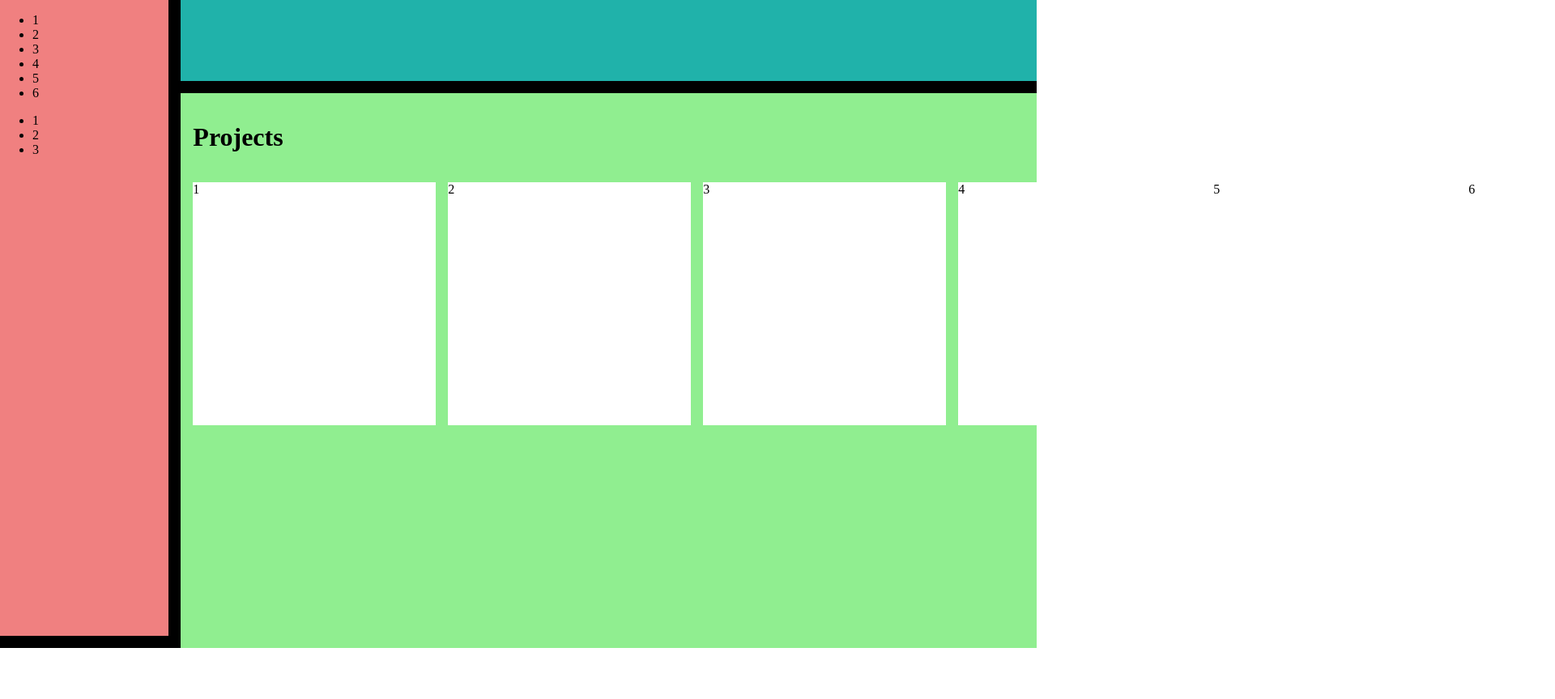
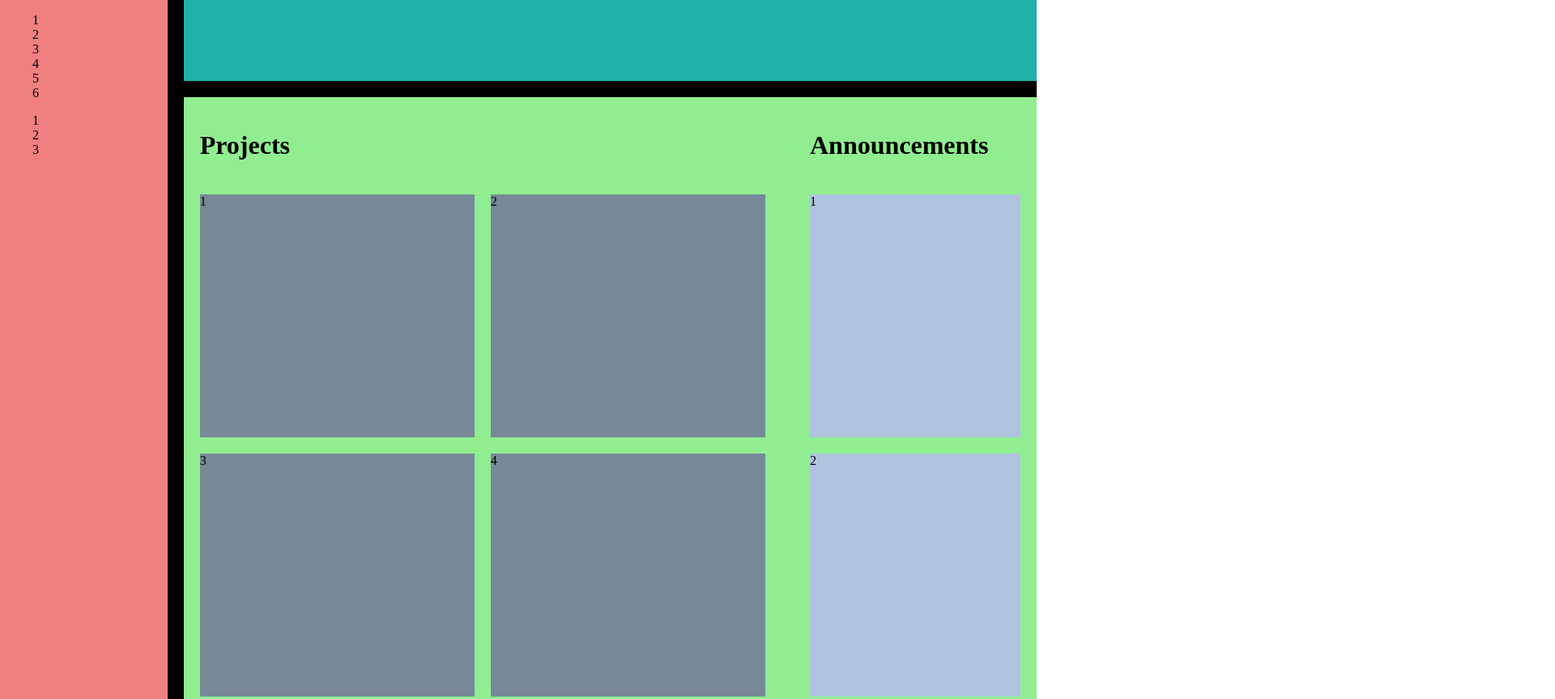
Before and after one commit to kkyouma/admin-dashboard, a plain HTML site: page index.html in a window 1280 px wide. Shown: the top 863 px of the page at 81% size, 1920 px wide, since content can reach past the window. Before the commit the page ends 800 px from the top, so only its background shows below. Drawn offline with Linux system fonts and the light colour scheme.

Commit message:
Update grid gap and card styles

```diff
--- a/index.html
+++ b/index.html
@@ -70,8 +70,27 @@
           <div></div>
           <div></div>
         </div>
+        <div class="card">6
+          <div></div>
+          <div></div>
+          <div></div>
+        </div>
       </div>
-      <div class="announcements">2</div>
+      <div class="announcements">
+        <div class="title-announcements">
+          <h1>Announcements</h1>
+        </div>
+        <div class="card">1
+          <div></div>
+          <div></div>
+          <div></div>
+        </div>
+        <div class="card">2
+          <div></div>
+          <div></div>
+          <div></div>
+        </div>
+      </div>
     </main>
   </div>
 </body>
--- a/styles.css
+++ b/styles.css
@@ -17,7 +17,7 @@ html, body {
   grid-template-areas:
   "nav header header"
   "nav main main";
-  gap: 15px;
+  gap: 20px;
 }
 
 header {
@@ -30,19 +30,12 @@ header.container-header {
   grid-template-columns: 2fr 1fr;
   grid-template-rows: 1fr;
 }
-/* DEV */
-/* header > div {
-  border: 1px solid brown;
-} */
 
 nav {
   background-color: lightcoral;
   grid-area: nav;
+  grid-auto-rows: max-content;
 }
-/* DEV */
-/* nav > div {
-  border: 1px solid brown;
-} */
 
 main {
   background-color: lightgreen;
@@ -60,15 +53,45 @@ main.main-container {
 
 .projects {
   display: grid;
-  grid-template-columns: repeat(auto-fit, minmax(300px, 1fr));
+  grid-template-columns: repeat(auto-fill, minmax(300px, 1fr));
   grid-auto-rows: max-content;
-  gap: 15px;
-  padding: 15px;
+  grid-auto-flow: row;
+  gap: 20px;
+  padding: 20px;
+  height: 100%;
+}
+
+.announcements {
+  display: grid;
+  grid-template-columns: 1fr;
+  grid-auto-rows: max-content;
+  grid-auto-flow: row;
+  gap: 20px;
+  padding: 20px;
+  height: 100%;
 }
 
 .projects > div.card {
-  width: 300px;
   height: 300px;
-  background-color: #fff;
-  grid-row: 2 / 3;
+  background-color: lightslategray;
 }
+
+.announcements > div.card {
+  height: 300px;
+  background-color: lightsteelblue;
+}
+
+.title-projects {
+  grid-column: 1 / -1;
+}
+
+
+
+ul, li {
+  list-style: none;
+}
+
+ul {
+  position: sticky;
+  top: 10px;
+}
```
